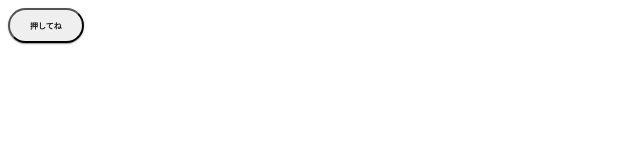
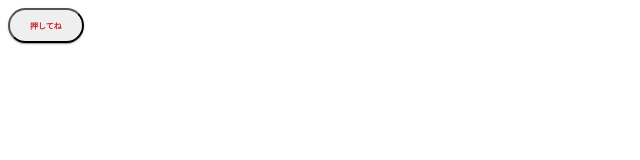
Before and after one commit to saitoizumi/design_system, a Next.js app: page / in a window 1280 px wide. Shown: the top 160 px of the page, without its empty margins (0-640 px from the left). Built offline with nearby package versions, Linux system fonts and the light colour scheme.

Commit message:
ボタンのfontColor変更

```diff
--- a/public/css/index.css
+++ b/public/css/index.css
@@ -2,7 +2,7 @@
   box-shadow: 0px 2px 1px -1px rgba(0, 0, 0, 0.2), 0px 1px 1px 0px rgba(0, 0, 0, 0.1411764706), 0px 1px 3px 0px rgba(0, 0, 0, 0.1215686275);
   border-radius: 50px;
   padding: 10px 20px;
-  color: #1a1a1a;
+  color: #c9232b;
   font-size: 8px;
   line-height: normal;
   font-weight: 600;
--- a/src/scss/index.scss
+++ b/src/scss/index.scss
@@ -6,7 +6,7 @@ $typograpy-headline-pc-tab-xxl: design-tokens.$typograpy-component-tag-label-xxs
     box-shadow: design-tokens.$box-shadow-card;
     border-radius: 50px;
     padding: 10px 20px;
-    color: design-tokens.$color-sumi-900;
+    color: design-tokens.$color-tarako-900;
     font-size: nth($typograpy-headline-pc-tab-xxl, 1);
     line-height: nth($typograpy-headline-pc-tab-xxl, 2);
     font-weight: nth($typograpy-headline-pc-tab-xxl, 3);
```
Also changed, not shown: 1 other file (tests, documents, lock files or other folders).
